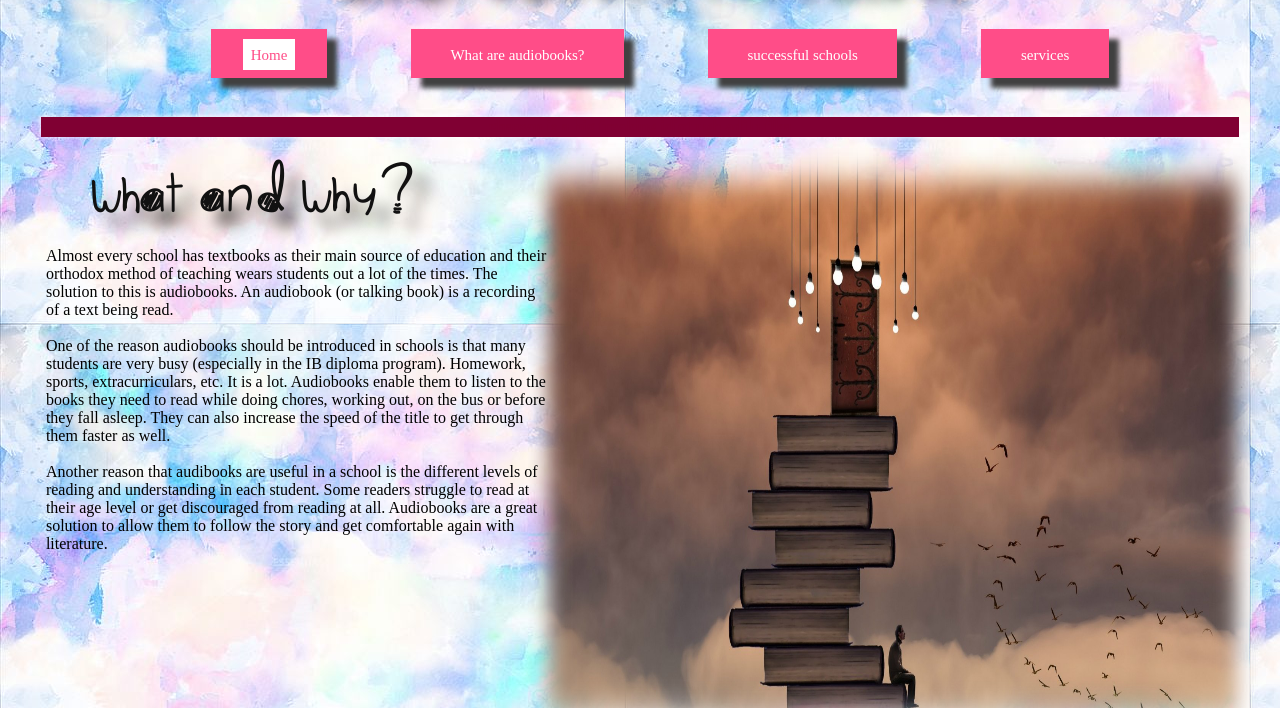
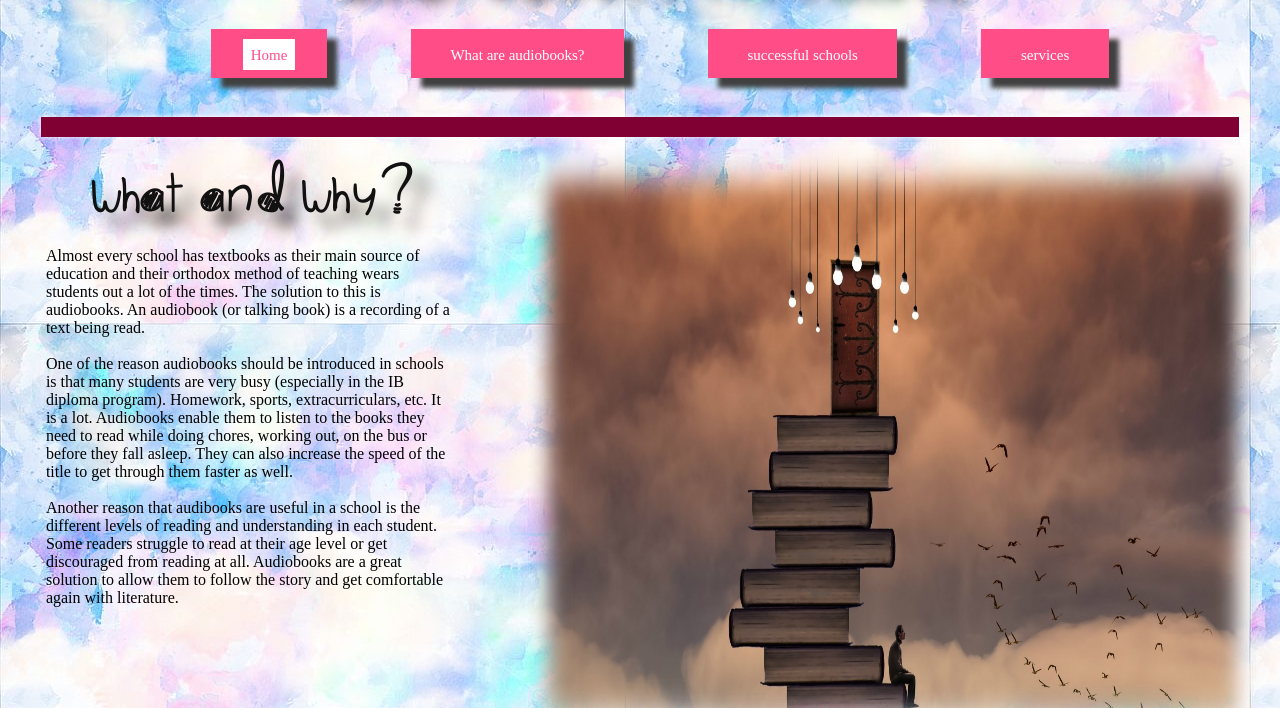
Before and after one commit to schooldiobooks/schooldiobooks.github.io, a plain HTML site: page index.html in a window 1280 px wide. Shown: the part 92-800 px from the top of the page. Drawn offline with Linux system fonts and the light colour scheme.

Commit message:
f this im so done
bye bye felicia

```diff
--- a/styles.css
+++ b/styles.css
@@ -64,7 +64,7 @@ h1 {
 	font-family: american typewriter;
     margin-top: 2%;
     margin-bottom: 85px;
-    margin-right: 57%;
+    margin-right: 65%;
     margin-left: 3%;
 }
 .active {
```
